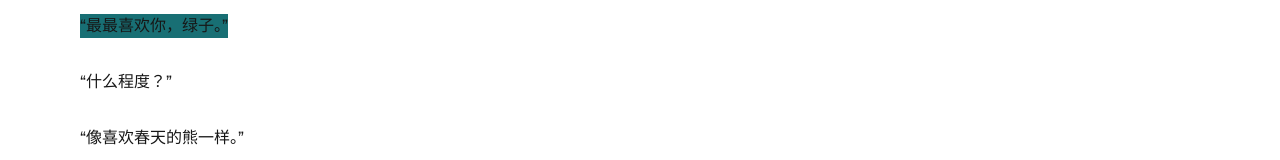
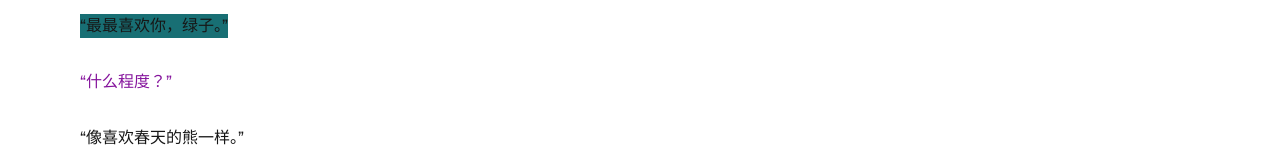
Before and after one commit to glownight/glownight.github.io, a Next.js app: page / in a window 1280 px wide. Shown: the part 351-511 px from the top of the page. Built offline with nearby package versions, Linux system fonts and the light colour scheme.

Commit message:
fix(page): 更新css

```diff
--- a/src/app/globals.css
+++ b/src/app/globals.css
@@ -25,3 +25,7 @@ body {
     text-wrap: balance;
   }
 }
+
+.testp2{
+  color: #85139c;
+}
```
